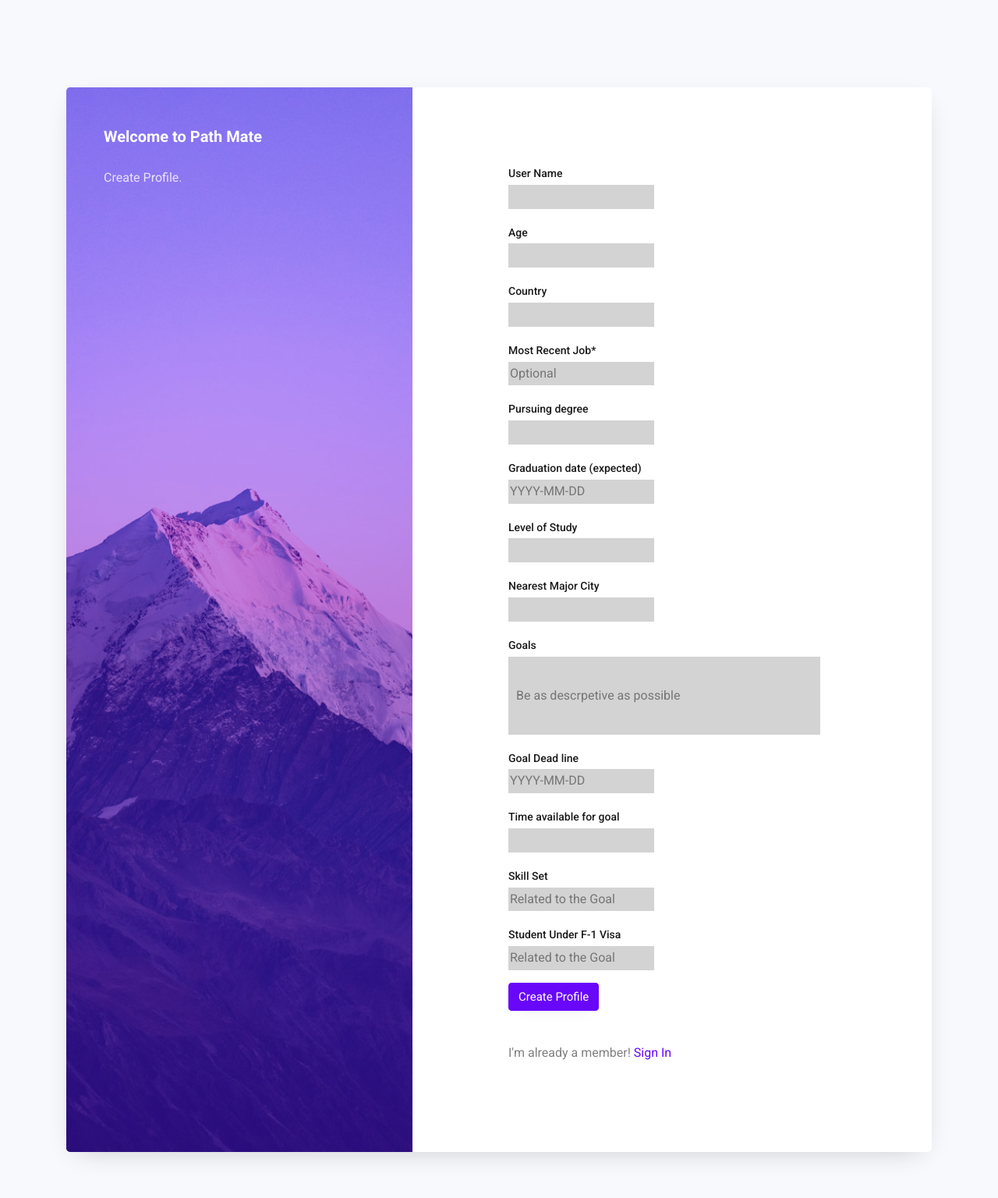
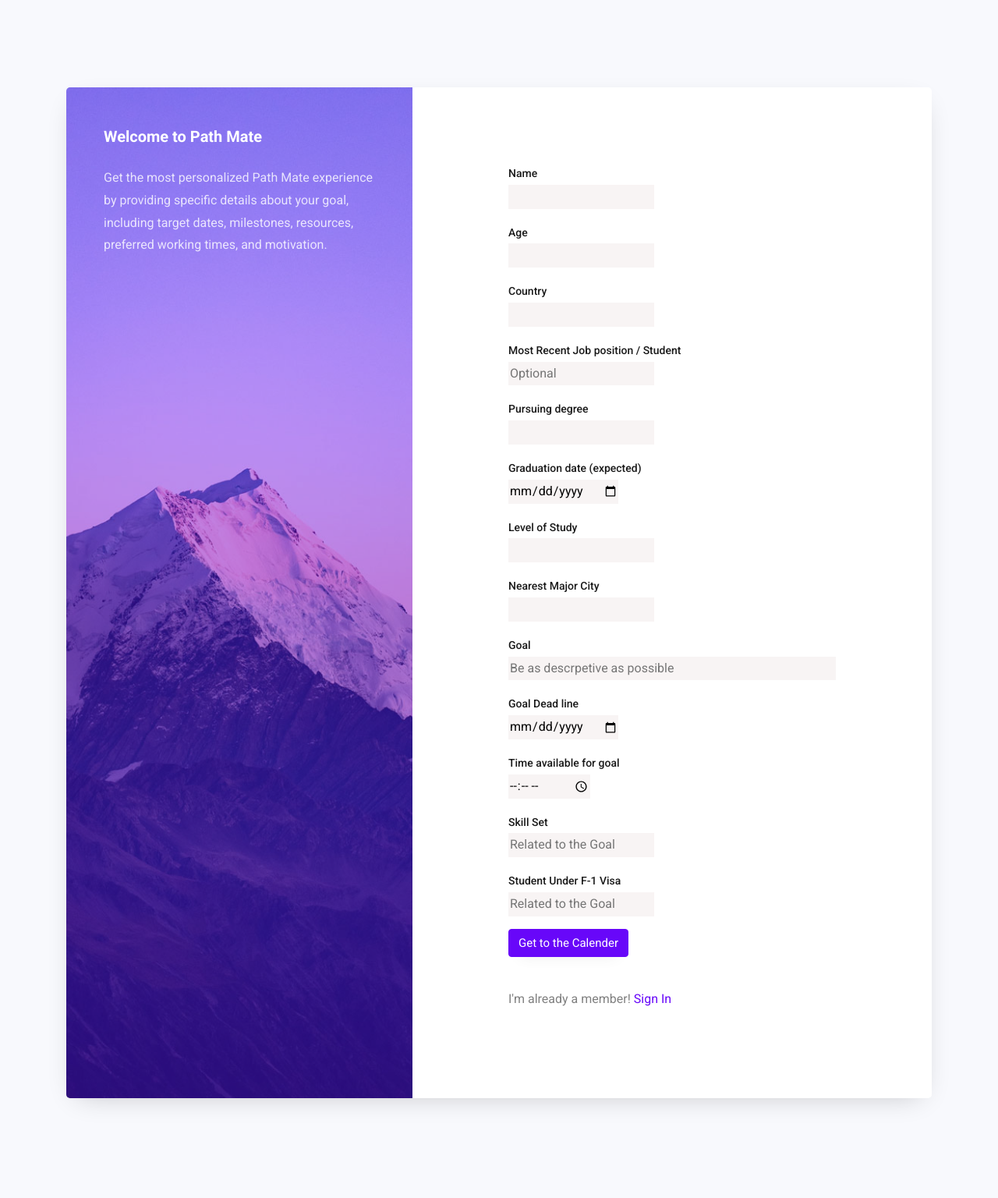
Before and after one commit to Miguel-202/PathMate, a Django app: page /accounts/profile-creation/ in a window 1280 px wide. Shown: the top 1536 px of the page at 78% size. After the commit the page ends 1417 px from the top, so only its background shows below. Run offline with Django 3.2, Linux system fonts and the light colour scheme; some libraries are stand-ins or nearby versions.

Commit message:
Authentication Correction
- With this Commit changes we correct the user Authentication

```diff
--- a/PathMate/settings.py
+++ b/PathMate/settings.py
@@ -11,7 +11,6 @@ https://docs.djangoproject.com/en/3.0/ref/settings/
 """
 
 import os
-
 
 
 
--- a/accounts/views/signin.py
+++ b/accounts/views/signin.py
@@ -24,6 +24,6 @@ class SignInView(View):
             user = authenticate(email=email, password=password)
             if user:
                 login(request, user)
-                return redirect("calendarapp:calendar")
+                return redirect("accounts:profile-creation")
         context = {"form": forms}
         return render(request, self.template_name, context)
--- a/accounts/views/userdata.py
+++ b/accounts/views/userdata.py
@@ -33,5 +33,5 @@ def userdata(request):
                                           Needs_Visa_Sponsorship=needs_visa_sponsorship,
                                           User_Availabilty=user_availabilty
                                           )
-          return redirect("/accounts/signup")
+          return redirect("calendarapp:calendar")
         return render(request, "accounts/profile-creation.html")
--- a/templates/accounts/profile-creation.html
+++ b/templates/accounts/profile-creation.html
@@ -11,6 +11,12 @@
         <link rel="stylesheet" href="https://stackpath.bootstrapcdn.com/font-awesome/4.7.0/css/font-awesome.min.css" />
 
         <link rel="stylesheet" href="{% static 'css/accounts.css' %}" />
+
+
+
+
+
+
     </head>
     <body>
         <section class="ftco-section">
@@ -21,7 +27,7 @@
                             <div class="text-wrap p-4 p-lg-5 d-flex img" style="background-image: url({% static 'images/bg.jpg' %});">
                                 <div class="text w-100">
                                     <h2 class="mb-4">Welcome to Path Mate</h2>
-                                    <p>Create Profile. </p>
+                                    <p>Get the most personalized Path Mate experience by providing specific details about your goal, including target dates, milestones, resources, preferred working times, and motivation.</p>
                                 </div>
                             </div>
                             <div class="login-wrap p-4 p-md-5">
@@ -35,9 +41,9 @@
                                                <!--User Name-->
                                                 <div class="col-md-12">
                                                     <div class="form-group">
-                                                    <label >User Name</label>
+                                                    <label >Name</label>
                                                     <div class="form-group">
-                                                        <input type="text" style="border: none; background-color:lightgrey;" name="User_Name">
+                                                        <input type="text" style="border: none; background-color:#f8f4f4;" name="User_Name">
                                                     </div>
                                                     </div>
                                                 </div>
@@ -49,7 +55,7 @@
                                                     <div class="form-group">
                                                     <label >Age</label>
                                                     <div class="form-group">
-                                                        <input type="text" style="border: none; background-color:lightgrey;" name="User_Age">
+                                                        <input type="text" style="border: none; background-color:#f8f4f4;" name="User_Age">
                                                     </div>
                                                     </div>
                                                 </div>
@@ -59,7 +65,7 @@
                                                     <div class="form-group">
                                                     <label >Country</label>
                                                     <div class="form-group">
-                                                        <input type="text" style="border: none; background-color:lightgrey;" name="User_Country">
+                                                        <input type="text" style="border: none; background-color:#f8f4f4;" name="User_Country">
                                                     </div>
                                                     </div>
                                                 </div>
@@ -67,9 +73,9 @@
                                                 <!--Most Recent Job Optional Field-->
                                                 <div class="col-md-12">
                                                     <div class="form-group">
-                                                    <label >Most Recent Job*</label>
+                                                    <label >Most Recent Job position / Student</label>
                                                     <div class="form-group">
-                                                        <input type="text" placeholder="Optional"  style="border: none; background-color:lightgrey;" name="Job">
+                                                        <input type="text" placeholder="Optional"  style="border: none; background-color:#f8f4f4;" name="Job">
                                                     </div>
                                                     </div>
                                                 </div>
@@ -79,7 +85,7 @@
                                                     <div class="form-group">
                                                     <label >Pursuing degree</label>
                                                     <div class="form-group">
-                                                        <input type="text" style="border: none; background-color:lightgrey;" name="User_Major">
+                                                        <input type="text" style="border: none; background-color:#f8f4f4;" name="User_Major">
                                                     </div>
                                                     </div>
                                                 </div>
@@ -89,7 +95,7 @@
                                                     <div class="form-group">
                                                     <label >Graduation date (expected)  </label>
                                                     <div class="form-group">
-                                                        <input type="text"placeholder="YYYY-MM-DD" style="border: none; background-color:lightgrey;" name="User_GraduationDate">
+                                                        <input type="date"placeholder="YYYY-MM-DD" style="border: none; background-color:#f8f4f4;" name="User_GraduationDate">
                                                     </div>
                                                     </div>
                                                 </div>
@@ -100,7 +106,7 @@
                                                     <div class="form-group">
                                                     <label >Level of Study </label>
                                                     <div class="form-group">
-                                                        <input type="text" style="border: none; background-color:lightgrey;" name="Level_Study">
+                                                        <input type="text" style="border: none; background-color:#f8f4f4;" name="Level_Study">
                                                     </div>
                                                     </div>
                                                 </div>
@@ -111,7 +117,7 @@
                                                     <div class="form-group">
                                                     <label >Nearest Major City </label>
                                                     <div class="form-group">
-                                                        <input type="text" style="border: none; background-color:lightgrey;" name="Location">
+                                                        <input type="text" style="border: none; background-color:#f8f4f4;" name="Location">
                                                     </div>
                                                     </div>
                                                 </div>
@@ -120,9 +126,9 @@
                                                 <!--Goals-->
                                                  <div class="col-md-12">
                                                     <div class="form-group">
-                                                    <label >Goals</label>
+                                                    <label >Goal</label>
                                                     <div class="form-group">
-                                                        <input type="text"placeholder="Be as descrpetive as possible" style="border: none; background-color:lightgrey; width: 400px; height: 100px; padding: 10px;" name="Goals">
+                                                        <input type="text"placeholder="Be as descrpetive as possible" style="border: none; background-color: #f8f4f4; width: 100%;" wrap="soft" name="Goals">
                                                     </div>
                                                     </div>
                                                 </div>
@@ -132,18 +138,18 @@
                                                     <div class="form-group">
                                                     <label >Goal Dead line </label>
                                                     <div class="form-group">
-                                                        <input type="text" placeholder="YYYY-MM-DD" style="border: none; background-color:lightgrey;" name="Goal_Deadline">
+                                                        <input type="date" placeholder="YYYY-MM-DD" style="border: none; background-color:#f8f4f4;" name="Goal_Deadline">
                                                     </div>
                                                     </div>
                                                 </div>
 
 
-                                                <!--User Time Availabilty-->
+                                                <!--User Time Availabilty  -->
                                                 <div class="col-md-12">
                                                     <div class="form-group">
                                                     <label >Time available for goal</label>
                                                     <div class="form-group">
-                                                        <input type="text"  style="border: none; background-color:lightgrey;" name="User_Availabilty">
+                                                        <input type="time"  style="border: none; background-color:#f8f4f4;" name="User_Availabilty">
                                                     </div>
                                                     </div>
                                                 </div>
@@ -154,7 +160,7 @@
                                                     <div class="form-group">
                                                     <label >Skill Set </label>
                                                     <div class="form-group">
-                                                        <input type="text" placeholder="Related to the Goal" style="border: none; background-color:lightgrey;" name="Skill_Set">
+                                                        <input type="text" placeholder="Related to the Goal" style="border: none; background-color:#f8f4f4;" name="Skill_Set">
                                                     </div>
                                                     </div>
                                                 </div>
@@ -166,14 +172,16 @@
                                                     <div class="form-group">
                                                     <label >Student Under F-1 Visa</label>
                                                     <div class="form-group">
-                                                        <input type="text" placeholder="Related to the Goal" style="border: none; background-color:lightgrey;" name="Needs_Visa_Sponsorship">
+                                                        <input type="text" placeholder="Related to the Goal" style="border: none; background-color:#f8f4f4;" name="Needs_Visa_Sponsorship">
                                                     </div>
                                                     </div>
                                                 </div>
 
+
+
                                                 <div class="col-md-12">
                                                     <div class="form-group">
-                                                        <button type="submit" name="save" value="save" class="btn btn-primary">Create Profile</button>
+                                                        <button type="submit" name="save" value="save" class="btn btn-primary">Get to the Calender</button>
                                                     </div>
                                                 </div>
 
--- a/templates/accounts/signin.html
+++ b/templates/accounts/signin.html
@@ -20,8 +20,8 @@
                         <div class="wrap d-md-flex">
                             <div class="text-wrap p-4 p-lg-5 d-flex img" style="background-image: url({% static 'images/bg.jpg' %});">
                                 <div class="text w-100">
-                                    <h2 class="mb-4">Welcome to Event Calendar</h2>
-                                    <p>Far far away, behind the word mountains, far from the countries Vokalia and Consonantia, there live the blind texts.</p>
+                                    <h2 class="mb-4">Welcome to Path Mate</h2>
+                                    <p>Join the Path Mate community and embark on a journey towards achieving your dreams, as our AI creates customized action plans tailored to your goals, right on your calendar.</p>
                                 </div>
                             </div>
                             <div class="login-wrap p-4 p-md-5">
```
Also changed, not shown: templates/accounts/signup.html (+6 -3 lines).
